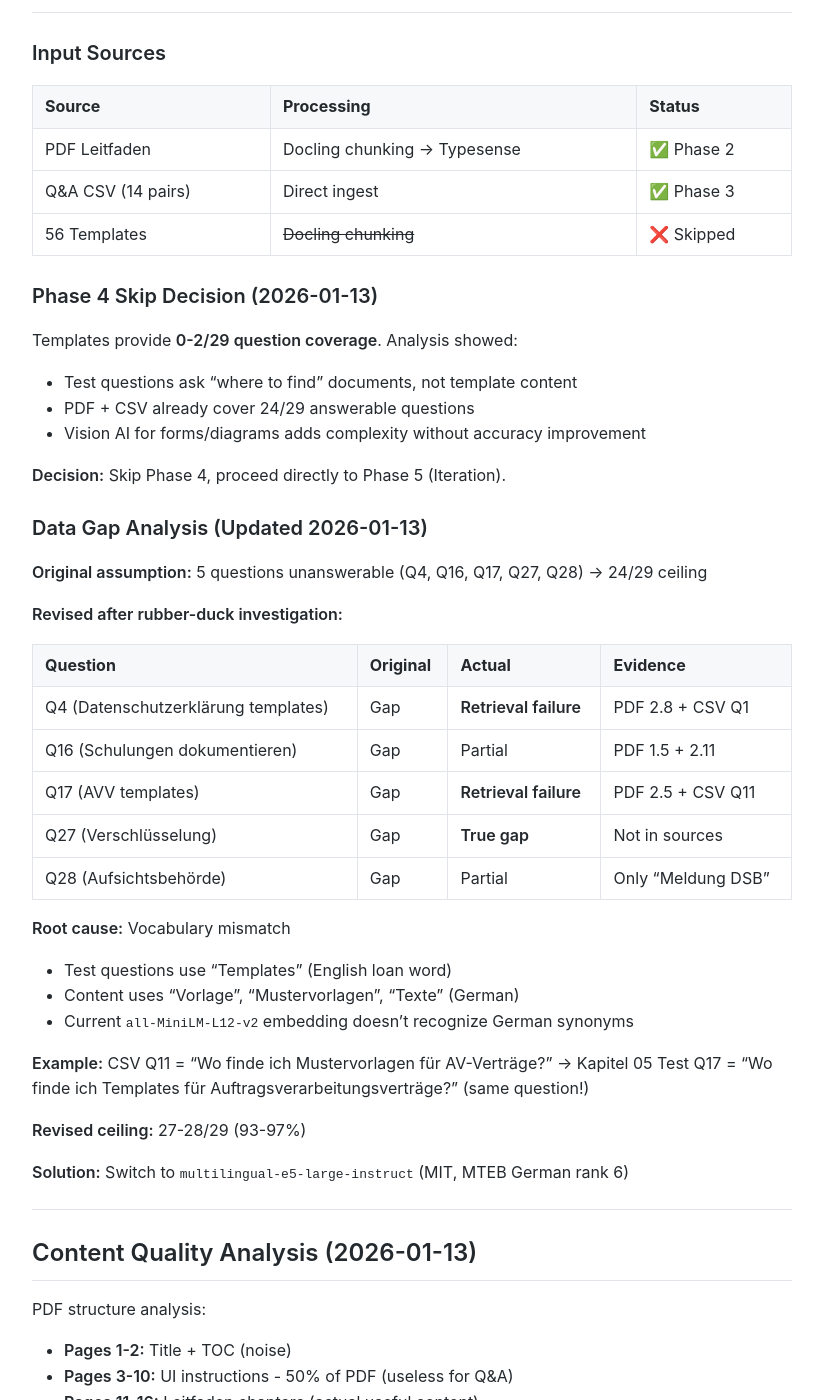
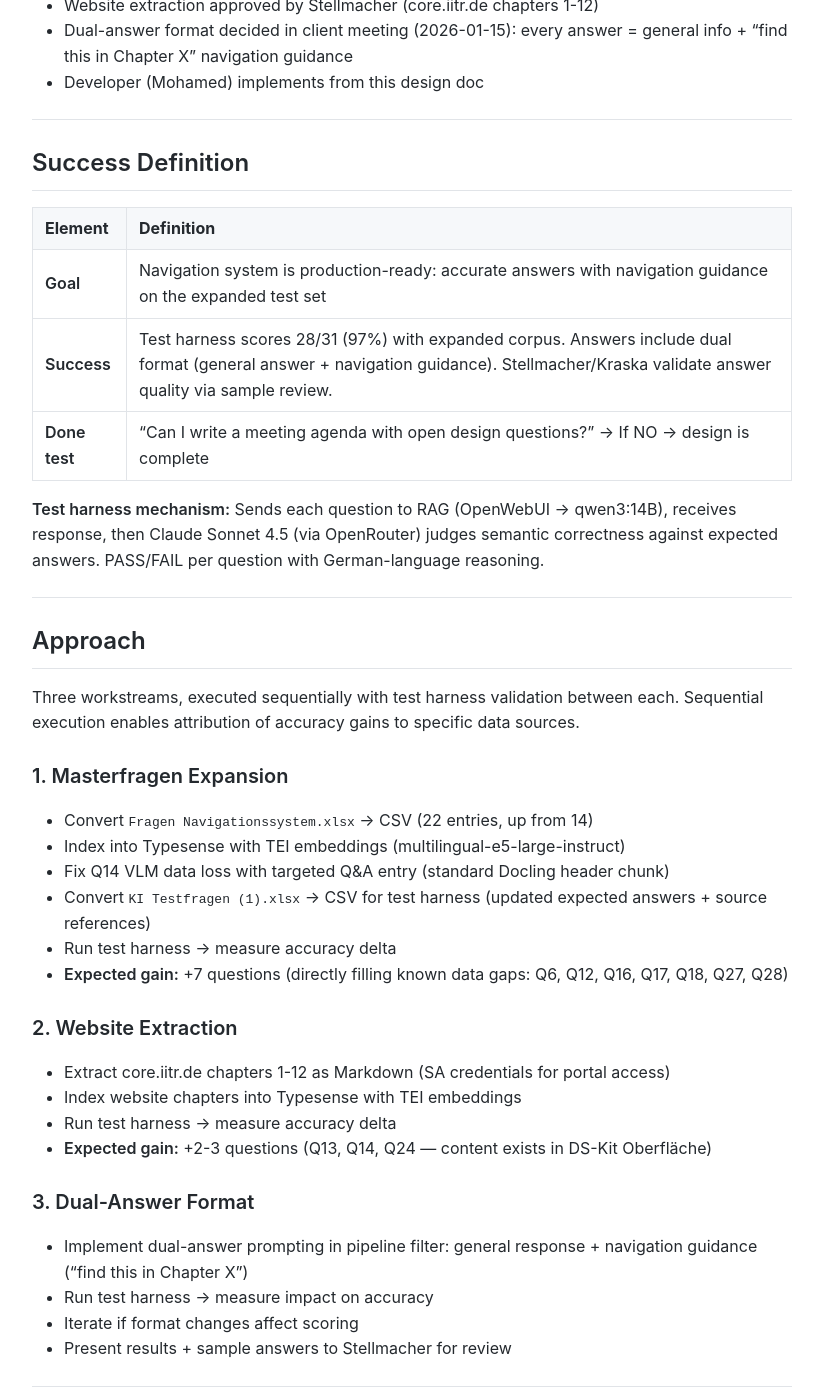
Before and after one commit to MariusWilsch/public-wilsch-ai-pages, a Jekyll site: the page built from project/iitr/dskit-navigation-design.md, in a window 1280 px wide and 1400 px high, scrolled down 1052 px. Shown: the whole window, without its empty margins (228-1051 px from the left). Built offline with Jekyll 4.4.1, drawn with Linux system fonts in a browser that asks for light colours; our own code applies the rules of GitHub Pages for plain Markdown files; some of the changed text lies outside the part shown.

Commit message:
Sync from hippocampus 2026-02-09

````diff
--- a/project/iitr/dskit-navigation-design.md
+++ b/project/iitr/dskit-navigation-design.md
@@ -2,107 +2,91 @@
 publish: true
 ---
 
-# DS-Kit Navigation RAG - Design Document
+# DS-Kit Navigation — Production Readiness Design
 [[client-iitr]]
 
-*Implementation decisions (2026-01-11)*
+Taking the DS-Kit Navigation RAG system from prototype (17/29 accuracy) to production-ready (28/31 target) through data expansion, re-indexing, and dual-answer formatting.
 
 ---
 
-## Stack Decisions
+## Problem Statement
 
-| Component | Choice | Rationale |
-|-----------|--------|-----------|
-| **Vector DB** | Typesense | Native conversational RAG, streaming responses |
-| **Chat UI** | OpenWebUI | Standard interface, no custom frontend |
-| **Orchestration** | OpenWebUI Pipelines | Connects UI to Typesense, avoids custom proxy |
-| **Chunking** | Docling | Local execution, M-series GPU support, handles PDF/CSV/Word |
+IITR's DS-Kit product serves ~3,500 customers who regularly contact support with recurring questions (27-28/day per Stellmacher). A navigation system reduces this support load by answering common questions automatically.
 
-### Why Docling over Chunkr
-- Simpler setup (`pip install docling`)
-- Runs locally on MacBook M-series with Metal acceleration
-- Hierarchical + hybrid chunking optimized for RAG
-- 97.9% table extraction accuracy
-- Supports all input formats (PDF, DOCX, XLSX)
+A prototype exists (Phases 1-4 complete): working RAG pipeline on IITR-STAGING scoring 17/29 on the test harness. All tuning levers have been exhausted — the gap is data and answer design, not infrastructure.
+
+This project takes the navigation system from prototype to production-ready by:
+- Expanding the knowledge base (website extraction + expanded Masterfragen)
+- Implementing the dual-answer format (general info + navigation guidance)
+- Deploying observability for continuous improvement
+
+**Preconditions:**
+- Prototype pipeline operational on IITR-STAGING (Typesense + TEI + OpenWebUI + Pipelines, 70 chunks indexed)
+- Expanded data delivered by Stellmacher (Jan 27): 22 Masterfragen (up from 14), 31 test questions with source references, pricing abstracted
+- Website extraction approved by Stellmacher (core.iitr.de chapters 1-12)
+- Dual-answer format decided in client meeting (2026-01-15): every answer = general info + "find this in Chapter X" navigation guidance
+- Developer (Mohamed) implements from this design doc
 
 ---
 
-## Data Architecture
+## Success Definition
 
-### Input Sources
+| Element | Definition |
+|---------|-----------|
+| **Goal** | Navigation system is production-ready: accurate answers with navigation guidance on the expanded test set |
+| **Success** | Test harness scores 28/31 (97%) with expanded corpus. Answers include dual format (general answer + navigation guidance). Stellmacher/Kraska validate answer quality via sample review. |
+| **Done test** | "Can I write a meeting agenda with open design questions?" → If NO → design is complete |
 
-| Source | Processing | Status |
-|--------|------------|--------|
-| PDF Leitfaden | Docling chunking → Typesense | ✅ Phase 2 |
-| Q&A CSV (14 pairs) | Direct ingest | ✅ Phase 3 |
-| 56 Templates | ~~Docling chunking~~ | ❌ Skipped |
-
-### Phase 4 Skip Decision (2026-01-13)
-
-Templates provide **0-2/29 question coverage**. Analysis showed:
-- Test questions ask "where to find" documents, not template content
-- PDF + CSV already cover 24/29 answerable questions
-- Vision AI for forms/diagrams adds complexity without accuracy improvement
-
-**Decision:** Skip Phase 4, proceed directly to Phase 5 (Iteration).
-
-### Data Gap Analysis (Updated 2026-01-13)
-
-**Original assumption:** 5 questions unanswerable (Q4, Q16, Q17, Q27, Q28) → 24/29 ceiling
-
-**Revised after rubber-duck investigation:**
-
-| Question | Original | Actual | Evidence |
-|----------|----------|--------|----------|
-| Q4 (Datenschutzerklärung templates) | Gap | **Retrieval failure** | PDF 2.8 + CSV Q1 |
-| Q16 (Schulungen dokumentieren) | Gap | Partial | PDF 1.5 + 2.11 |
-| Q17 (AVV templates) | Gap | **Retrieval failure** | PDF 2.5 + CSV Q11 |
-| Q27 (Verschlüsselung) | Gap | **True gap** | Not in sources |
-| Q28 (Aufsichtsbehörde) | Gap | Partial | Only "Meldung DSB" |
-
-**Root cause:** Vocabulary mismatch
-- Test questions use "Templates" (English loan word)
-- Content uses "Vorlage", "Mustervorlagen", "Texte" (German)
-- Current `all-MiniLM-L12-v2` embedding doesn't recognize German synonyms
-
-**Example:** CSV Q11 = "Wo finde ich Mustervorlagen für AV-Verträge?" → Kapitel 05
-Test Q17 = "Wo finde ich Templates für Auftragsverarbeitungsverträge?" (same question!)
-
-**Revised ceiling:** 27-28/29 (93-97%)
-
-**Solution:** Switch to `multilingual-e5-large-instruct` (MIT, MTEB German rank 6)
+**Test harness mechanism:** Sends each question to RAG (OpenWebUI → qwen3:14B), receives response, then Claude Sonnet 4.5 (via OpenRouter) judges semantic correctness against expected answers. PASS/FAIL per question with German-language reasoning.
 
 ---
 
-## Content Quality Analysis (2026-01-13)
+## Approach
 
-PDF structure analysis:
-- **Pages 1-2:** Title + TOC (noise)
-- **Pages 3-10:** UI instructions - 50% of PDF (useless for Q&A)
-- **Pages 11-16:** Leitfaden chapters (actual useful content)
+Three workstreams, executed sequentially with test harness validation between each. Sequential execution enables attribution of accuracy gains to specific data sources.
 
-**Recommendation:** Index Section 2 only (pages 11-16) to remove ~60% noise
+### 1. Masterfragen Expansion
+
+- Convert `Fragen Navigationssystem.xlsx` → CSV (22 entries, up from 14)
+- Index into Typesense with TEI embeddings (multilingual-e5-large-instruct)
+- Fix Q14 VLM data loss with targeted Q&A entry (standard Docling header chunk)
+- Convert `KI Testfragen (1).xlsx` → CSV for test harness (updated expected answers + source references)
+- Run test harness → measure accuracy delta
+- **Expected gain:** +7 questions (directly filling known data gaps: Q6, Q12, Q16, Q17, Q18, Q27, Q28)
+
+### 2. Website Extraction
+
+- Extract core.iitr.de chapters 1-12 as Markdown (SA credentials for portal access)
+- Index website chapters into Typesense with TEI embeddings
+- Run test harness → measure accuracy delta
+- **Expected gain:** +2-3 questions (Q13, Q14, Q24 — content exists in DS-Kit Oberfläche)
+
+### 3. Dual-Answer Format
+
+- Implement dual-answer prompting in pipeline filter: general response + navigation guidance ("find this in Chapter X")
+- Run test harness → measure impact on accuracy
+- Iterate if format changes affect scoring
+- Present results + sample answers to Stellmacher for review
 
 ---
 
-## Test Harness Design
+## Source
 
-```
-Questions → RAG → LLM-as-Judge → Score
-```
+**Data Files:**
+- [`KI Testfragen (1).xlsx`](https://mail.google.com/mail/u/0/#all/19bfebdff5dcbf33) — 31 test questions with source references (Stellmacher, 2026-01-27)
+- [`Fragen Navigationssystem.xlsx`](https://mail.google.com/mail/u/0/#all/19bfebdff5dcbf33) — 22 Masterfragen (Stellmacher, 2026-01-27)
+- Portal: `https://core.iitr.de/tenant/3520/page/82173` — DS-Kit web interface chapters 1-12
 
-- **Semantic matching** (not exact string)
-- LLM evaluates if answer contains correct key info
-- Run after each data ingestion phase
+**Codebase:**
+- Pipeline: `infrastructure/dskit-rag/` (chunking, indexing, pipelines, test harness)
+- Deployment: IITR-STAGING `/opt/dskit-rag/`
 
----
+**Reference Documents:**
+- [Test Analysis](https://mariuswilsch.github.io/public-wilsch-ai-pages/project/iitr/dskit-rag-test-analysis) — question-by-question verification
+- [IITR Materials Index](https://mariuswilsch.github.io/public-wilsch-ai-pages/project/iitr/index)
 
-## Deployment
+**Transcripts:**
+- [2026-01-15 Client Meeting](https://app.fireflies.ai/view/01KF0N6JDANZB4JGW9WEP4GNMC) — data gap discussion + dual-answer decision with Stellmacher/Kraska
 
-- **Target:** IITR-STAGING (136.243.71.58)
-- **GPU work:** Staging OR MacBook M-series
-- **Method:** Docker Compose
-
----
-
-*Created: 2026-01-11 | Updated: 2026-01-13*
+**Design Session:**
+- /Users/verdant/.claude/projects/-Users-verdant-Documents-projects-billable-IITR--IITR-NAVIGATION/46a000cb-3044-40d7-adaf-e30987553859.jsonl
````
